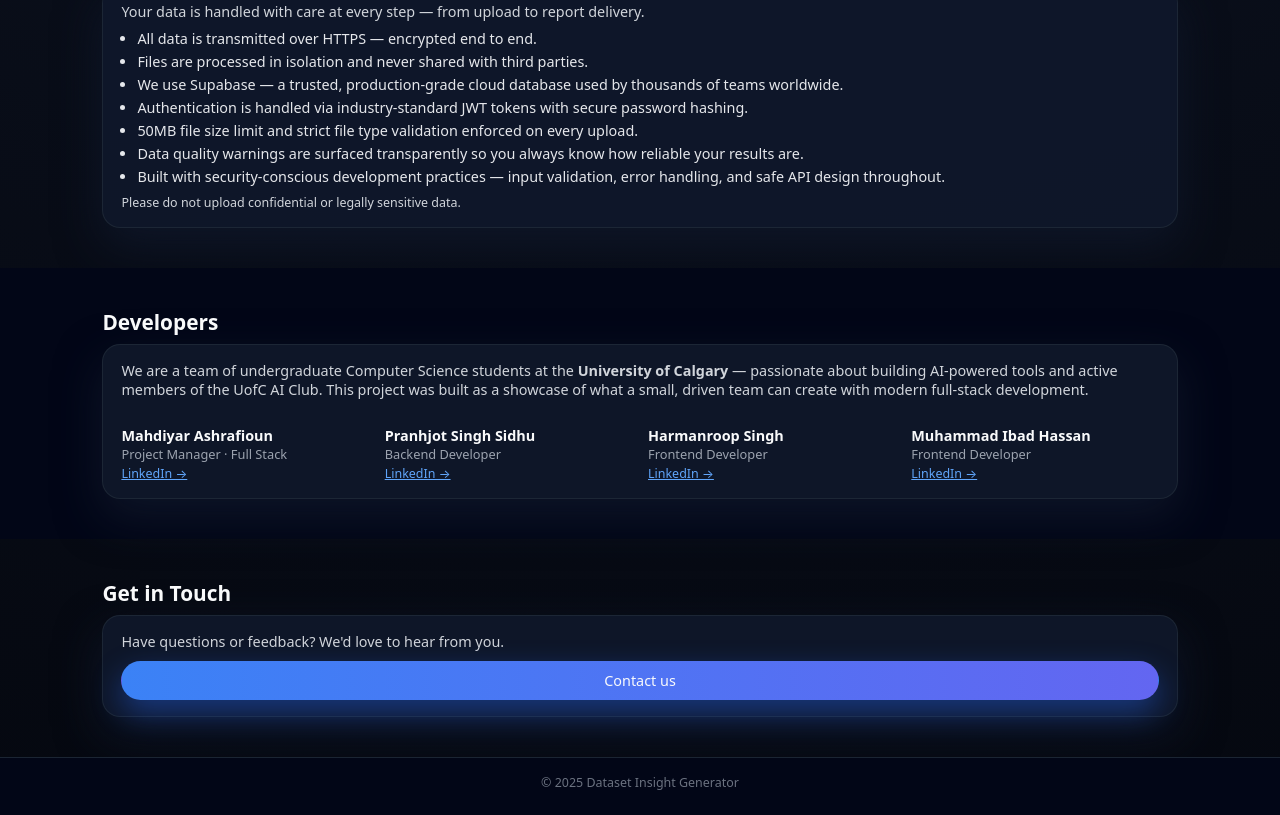
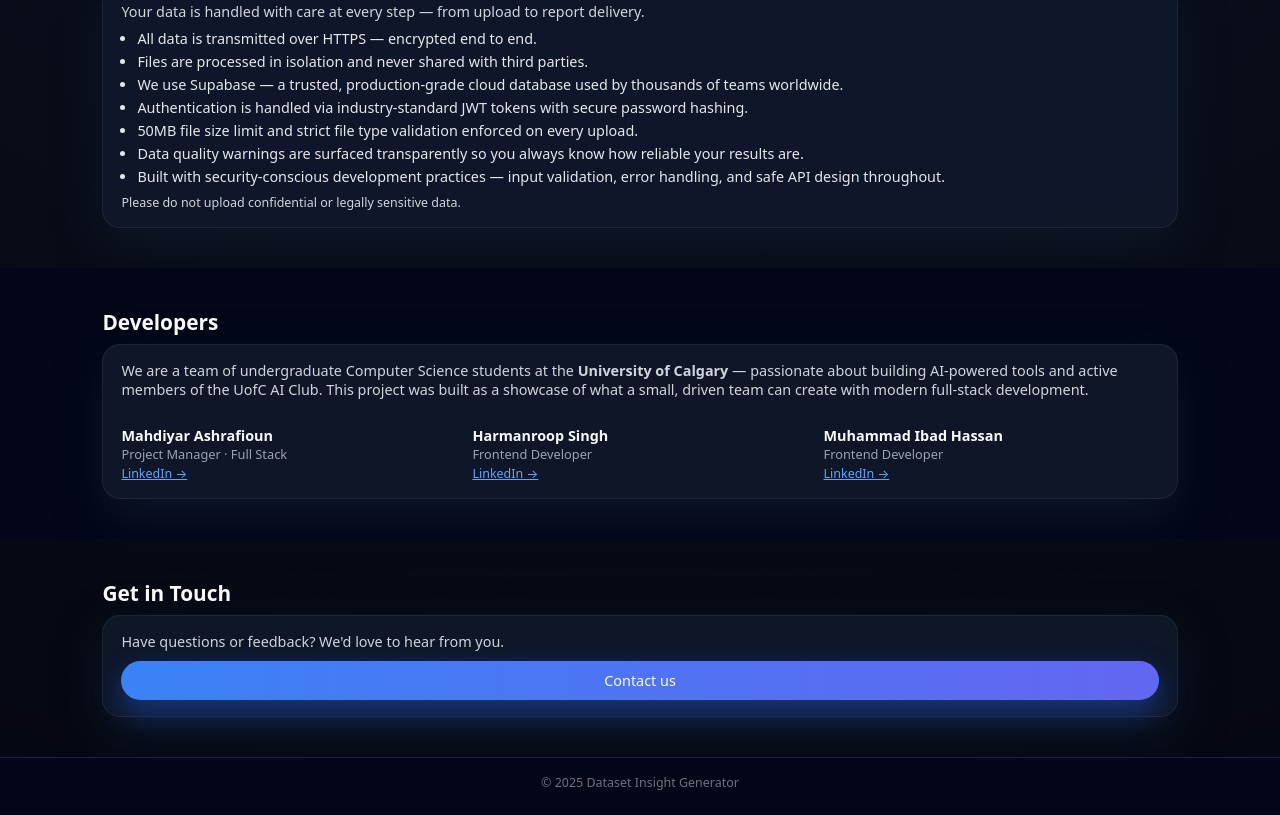
Before and after one commit to mahdiyar-A/dataset-insight-generator, a Next.js app in the folder frontend/: page / in a window 1280 px wide. Shown: the part 1165-1980 px from the top of the page. Built offline with nearby package versions, Linux system fonts and the light colour scheme; no server answers.

Commit message:
small frontend fix

```diff
--- a/frontend/app/page.tsx
+++ b/frontend/app/page.tsx
@@ -130,11 +130,6 @@ export default function HomePage() {
         <a href="https://www.linkedin.com/in/mahdiyar-ashrafioun/" target="_blank" style={{ fontSize: '0.78rem', color: '#60a5fa' }}>LinkedIn →</a>
       </div>
       <div>
-        <p style={{ fontWeight: 600, color: '#f9fafb' }}>Pranhjot Singh Sidhu</p>
-        <p style={{ fontSize: '0.8rem', color: '#9ca3af' }}>Backend Developer</p>
-        <a href="https://www.linkedin.com/in/prabhjot-sidhu-24abb3381/" target="_blank" style={{ fontSize: '0.78rem', color: '#60a5fa' }}>LinkedIn →</a>
-      </div>
-      <div>
         <p style={{ fontWeight: 600, color: '#f9fafb' }}>Harmanroop Singh</p>
         <p style={{ fontSize: '0.8rem', color: '#9ca3af' }}>Frontend Developer</p>
         <a href="https://www.linkedin.com/in/harmanroop-singh/" target="_blank" style={{ fontSize: '0.78rem', color: '#60a5fa' }}>LinkedIn →</a>
```
